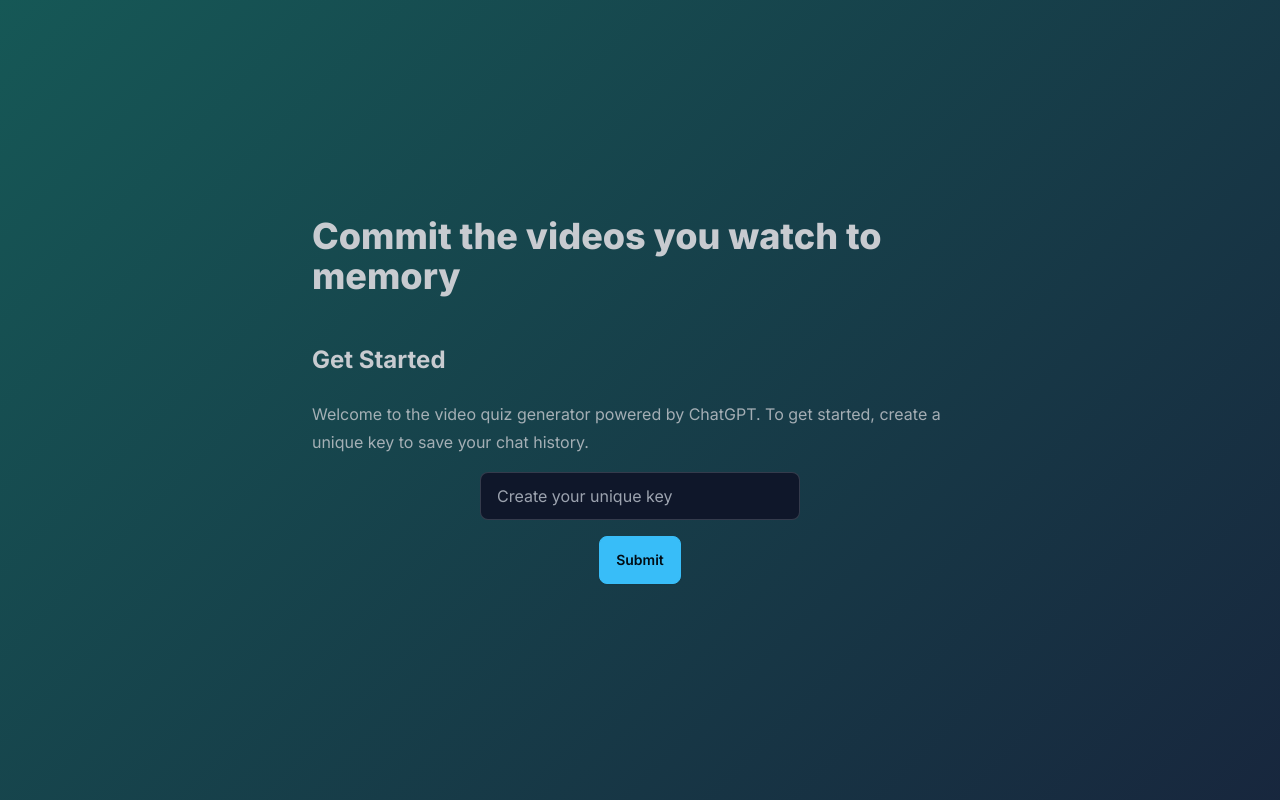
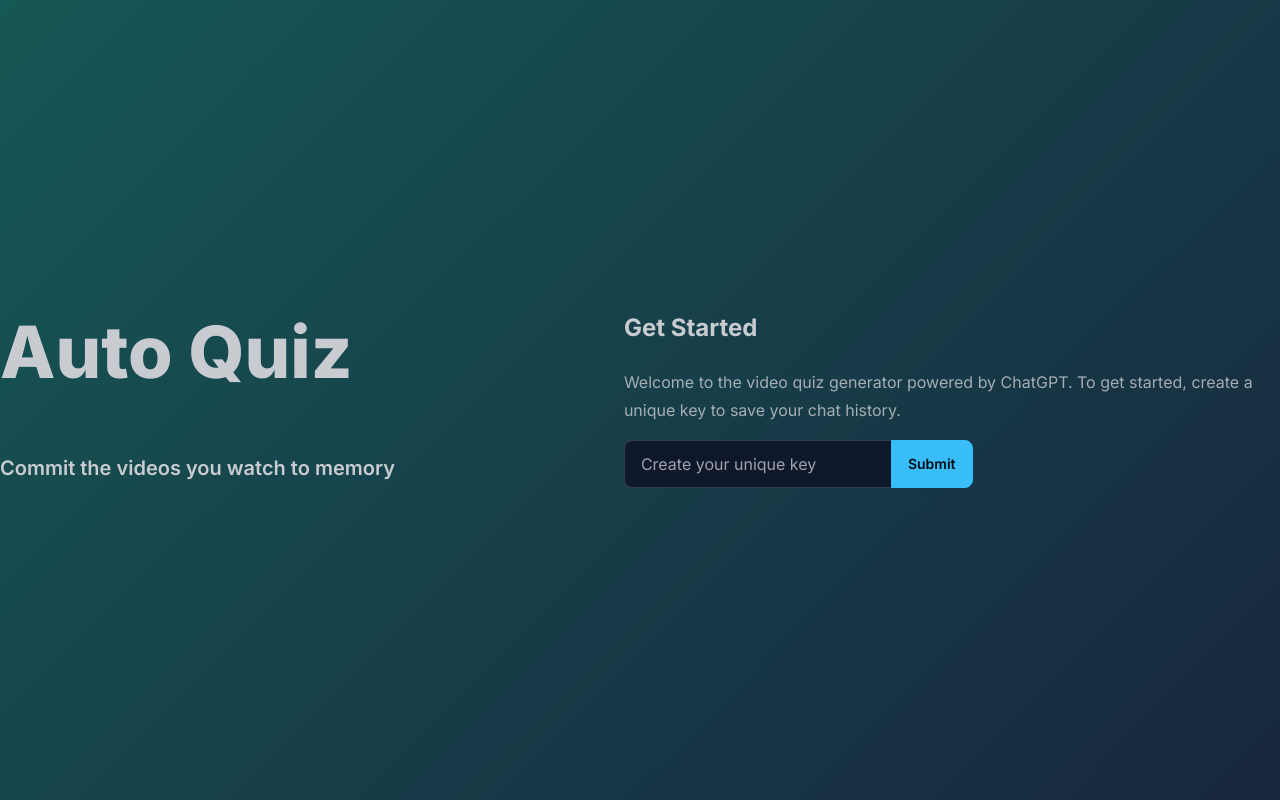
Before and after one commit to pwetherbee/video-essay, a Next.js app: page / in a window 1280 px wide. Built offline with nearby package versions, Linux system fonts and the light colour scheme.

Commit message:
homepage updates

```diff
--- a/app/layout.tsx
+++ b/app/layout.tsx
@@ -8,8 +8,14 @@ import Providers from "./providers";
 const inter = Inter({ subsets: ["latin"] });
 
 export const metadata: Metadata = {
-  title: "Create Next App",
-  description: "Generated by create next app",
+  title: "AutoQuiz",
+  description: "Commit the videos you watch to memory",
+  icons: [
+    {
+      rel: "icon",
+      url: "/favicon.ico",
+    },
+  ],
 };
 
 export default function RootLayout({
--- a/app/page.tsx
+++ b/app/page.tsx
@@ -1,14 +1,17 @@
 "use client";
 
 import SetKey from "@/components/set-key";
-import { useEffect, useState } from "react";
 
 export default function Home() {
   return (
     <main className=" ">
-      <div className="flex items-center justify-center h-screen flex-col gap-4">
+      <div className="flex items-center justify-center h-screen gap-4">
+        <article className="prose flex-1">
+          <h1 className="text-7xl">Auto Quiz</h1>
+          <h3>Commit the videos you watch to memory</h3>
+        </article>
+        <div className="space-y-4">
           <article className="prose">
-          <h1>Commit the videos you watch to memory</h1>
             <h2>Get Started</h2>
             <p>
               Welcome to the video quiz generator powered by ChatGPT. To get
@@ -17,6 +20,7 @@ export default function Home() {
           </article>
           <SetKey />
         </div>
+      </div>
     </main>
   );
 }
--- a/components/quiz-question.tsx
+++ b/components/quiz-question.tsx
@@ -23,7 +23,7 @@ export default function QuizQuestion({
     e.preventDefault();
     console.log("Evaluating the answer to the question");
     await complete(
-      `Evaluate the answer to the ${question.question}|| The correct answer is ${question.answer}. || My answer: ${input}. After explaining your analysis, append the value %CORRECT% if the answer is correct, and %INCORRECT% if the answer is incorrect. Or %PARTIALLY_CORRECT% if the answer is partially correct. Place these values at the end of the completion.`
+      `Evaluate the answer to the ${question.question}|| The correct answer is ${question.answer}. || My answer: ${input}. After giving me your analysis, append the value %CORRECT% if the answer is correct, and %INCORRECT% if the answer is incorrect. Or %PARTIALLY_CORRECT% if the answer is partially correct. Place these values at the end of the completion.`
     );
   };
 
--- a/components/set-key.tsx
+++ b/components/set-key.tsx
@@ -13,23 +13,28 @@ export default function SetKey() {
 
   const [success, setSuccess] = useState(false);
   const handleSaveKey = () => {
-    if (!key) return;
+    if (!key || key.length > 10) return;
     localStorage.setItem("key", key);
     setSuccess(true);
     router.push(`/${key}`);
   };
   return (
-    <>
+    <div className="join">
       <input
-        className="input input-bordered w-full max-w-xs"
+        className="input input-bordered w-full max-w-xs join-item"
         value={key}
         onChange={(e) => setKey(e.target.value)}
         type="text"
         placeholder="Create your unique key"
       />
-      <button onClick={handleSaveKey} className="btn btn-primary">
+      {key && key.length > 10 && (
+        <p className="text-xs text-red-600">
+          Key must be less than 10 characters
+        </p>
+      )}
+      <button onClick={handleSaveKey} className="btn btn-primary join-item">
         Submit {success && "✔️"}
       </button>
-    </>
+    </div>
   );
 }
```
Lines whose indentation alone changed are shown as unchanged.
